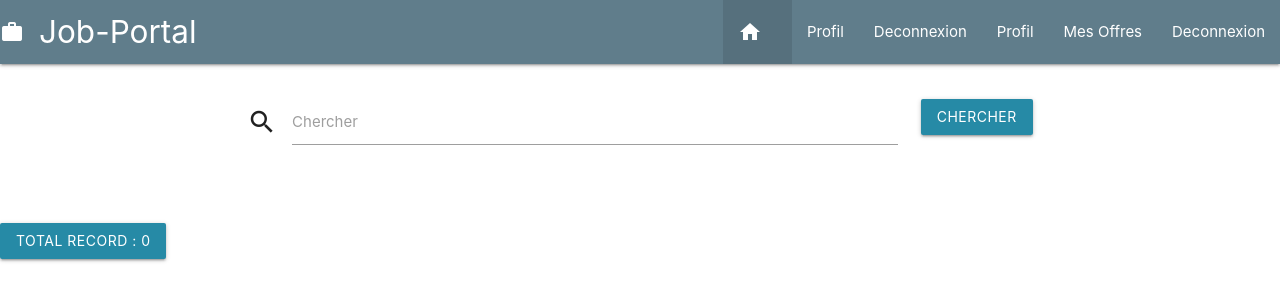
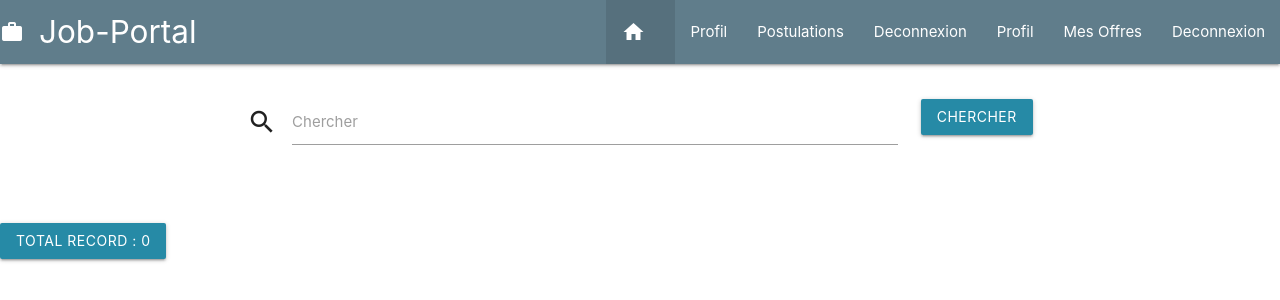
Before and after one commit to elsamanang/jobportail, a CodeIgniter app: page /database/index.php/user/welcome/index in a window 1280 px wide. Shown: the top 300 px of the page. Run offline with CodeIgniter, Linux system fonts and the light colour scheme; the visitor is signed in with stand-in values (Sample User, id 1); data that the repository does not hold is empty.

Commit message:
[UPDATE] routes postulation and link in header

```diff
--- a/application/config/routes.php
+++ b/application/config/routes.php
@@ -54,6 +54,7 @@ $route['update_uformation'] = 'user/formation/update_action';
 
 //Postuler
 $route['postuler/(:any)'] = 'user/demandeur/postuler/$1';
+$route['postulations'] = 'user/demandeur/postulations';
 //Reserved(errors,...)
 $route['404_override'] = '';
 $route['translate_uri_dashes'] = FALSE;
--- a/application/views/_inc/header.php
+++ b/application/views/_inc/header.php
@@ -49,6 +49,7 @@
                             Profil
                         </a>
                     </li>
+                    <li><a href="<?php echo site_url('postulations');?>">Postulations</a></li>
                     <li><a href="<?php echo site_url('logout');?>">Deconnexion</a></li>
                 <?php }?>
                 <?php
```
